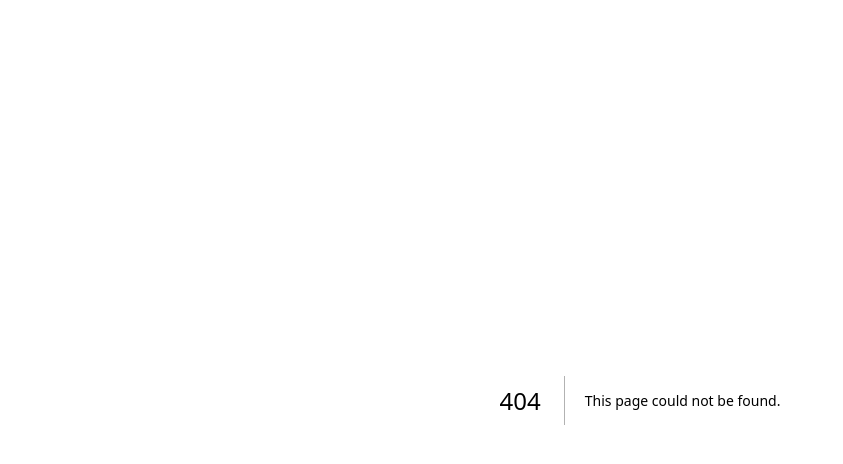
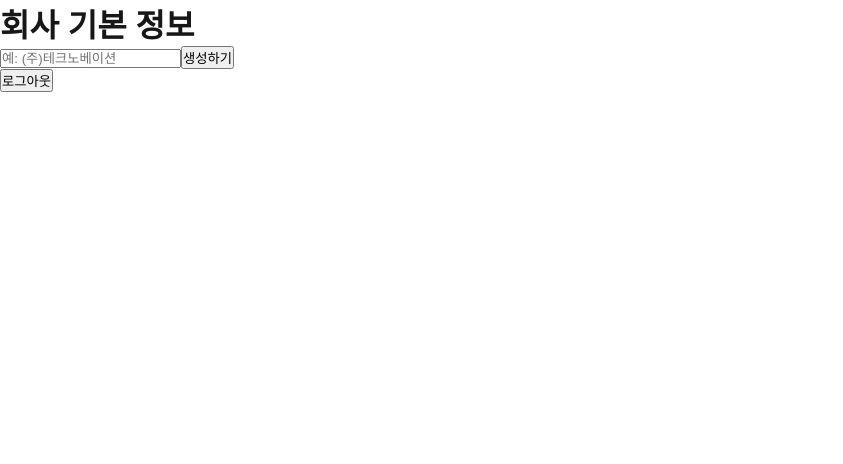
Before and after one commit to mingyeongmo/SprintOff, a Next.js app: page /onboarding in a window 1280 px wide. Before the commit this address had no page. Shown: the top 464 px of the page, without its empty margins (0-843 px from the left). Built offline with nearby package versions, Linux system fonts and the light colour scheme.

Commit message:
랜딩페이지와 온보딩 페이지 생성

```diff
--- /dev/null
+++ b/src/app/(public)/onboarding/page.tsx
@@ -0,0 +1,32 @@
+"use client";
+
+import { signOut } from "next-auth/react";
+import { useState } from "react";
+
+const OnboardingPage = () => {
+  const [companyName, setCompanyName] = useState("");
+
+  const handleSubmit = (e: React.FormEvent<HTMLFormElement>) => {
+    e.preventDefault();
+
+    console.log(companyName);
+  };
+
+  return (
+    <div>
+      <h1>회사 기본 정보</h1>
+      <form onSubmit={handleSubmit}>
+        <input
+          type="text"
+          placeholder="예: (주)테크노베이션"
+          value={companyName}
+          onChange={(e) => setCompanyName(e.target.value)}
+        />
+        <button type="submit">생성하기</button>
+      </form>
+      <button onClick={() => signOut({ redirectTo: "/" })}>로그아웃</button>
+    </div>
+  );
+};
+
+export default OnboardingPage;
```
Also changed, not shown: src/app/(public)/page.tsx (added, +27 -0 lines).
